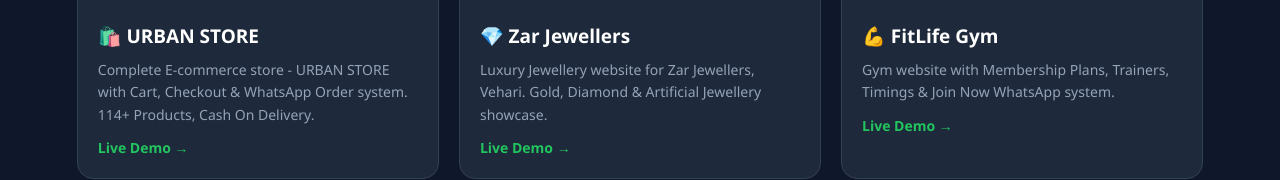
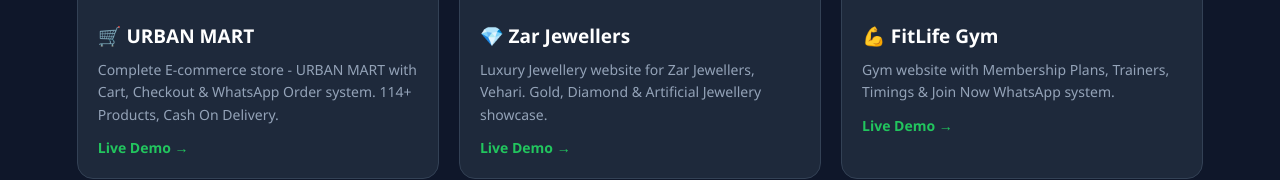
Before and after one commit to huzaifatariq017/Huzaifa-Tariq, a plain HTML site: page index.html in a window 1280 px wide. Shown: the part 1679-1859 px from the top of the page. Drawn offline with Linux system fonts and the light colour scheme.

Commit message:
Update index.html

```diff
--- a/index.html
+++ b/index.html
@@ -83,7 +83,7 @@ footer{text-align:center;padding:22px;color:#64748b;font-size:13px}
 <div class="section" id="projects">
 <h2>My <span>Projects</span></h2>
 <div class="grid">
-<div class="card"><img src="https://images.unsplash.com/photo-1441986300917-64674bd600d8?w=600"><div><h3>🛍️ URBAN STORE</h3><p>Complete E-commerce store - URBAN STORE with Cart, Checkout & WhatsApp Order system. 114+ Products, Cash On Delivery.</p><a href="https://huzaifatariq017.github.io/huzaifa-store/" target="_blank">Live Demo →</a></div></div>
+<div class="card"><img src="https://images.unsplash.com/photo-1441986300917-64674bd600d8?w=600"><div><h3>🛒 URBAN MART</h3><p>Complete E-commerce store - URBAN MART with Cart, Checkout & WhatsApp Order system. 114+ Products, Cash On Delivery.</p><a href="https://huzaifatariq017.github.io/Urban-Mart/" target="_blank">Live Demo →</a></div></div>
 <div class="card"><img src="https://images.unsplash.com/photo-1515562141207-7a88fb7ce338?w=600"><div><h3>💎 Zar Jewellers</h3><p>Luxury Jewellery website for Zar Jewellers, Vehari. Gold, Diamond & Artificial Jewellery showcase.</p><a href="https://huzaifatariq017.github.io/Zar-Jewellers/" target="_blank">Live Demo →</a></div></div>
 <div class="card"><img src="https://images.unsplash.com/photo-1534438327276-14e5300c3a48?w=600"><div><h3>💪 FitLife Gym</h3><p>Gym website with Membership Plans, Trainers, Timings & Join Now WhatsApp system.</p><a href="https://huzaifatariq017.github.io/FitLife-Gym/" target="_blank">Live Demo →</a></div></div>
 <div class="card"><img src="https://images.unsplash.com/photo-1550745165-9bc0b252726f?w=600"><div><h3>🎮 Snake Game</h3><p>Fun Snake Game in HTML, CSS & JavaScript. Playable on Mobile & Desktop.</p><a href="https://huzaifatariq017.github.io/Huzaifa-Game/" target="_blank">Play Game →</a></div></div>
```
